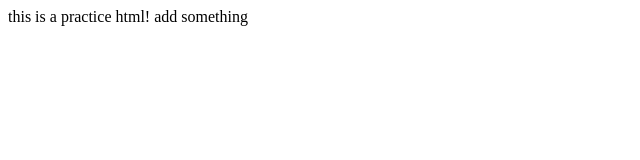
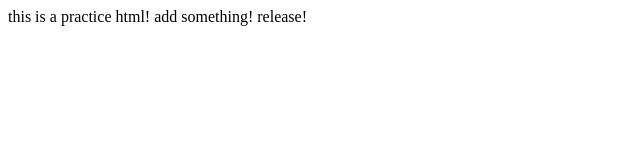
Before and after one commit to aleckkao/prac2, a plain HTML site: page index.html in a window 1280 px wide. Shown: the full height of the page, 0-640 px from the left. Drawn offline with Linux system fonts and the light colour scheme.

Commit message:
1st release commit

```diff
--- a/index.html
+++ b/index.html
@@ -7,7 +7,7 @@
 </head>
 
 <body>
-    this is a practice html! add something
+    this is a practice html! add something! release!
 </body>
 
 </html>
```
